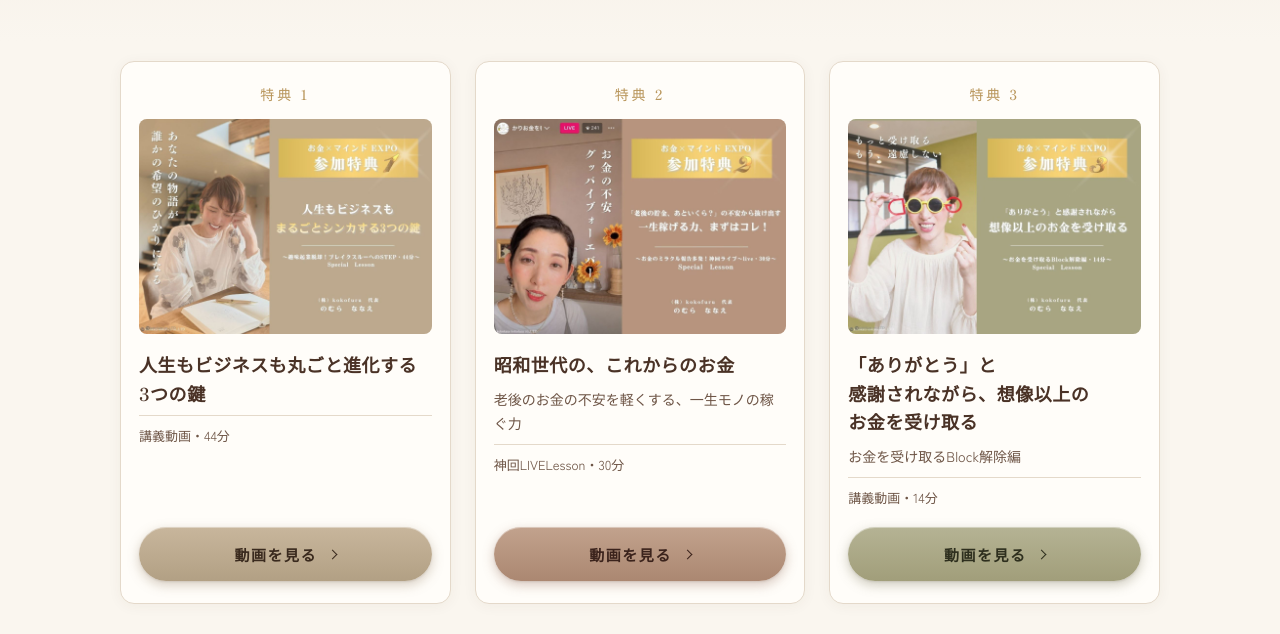
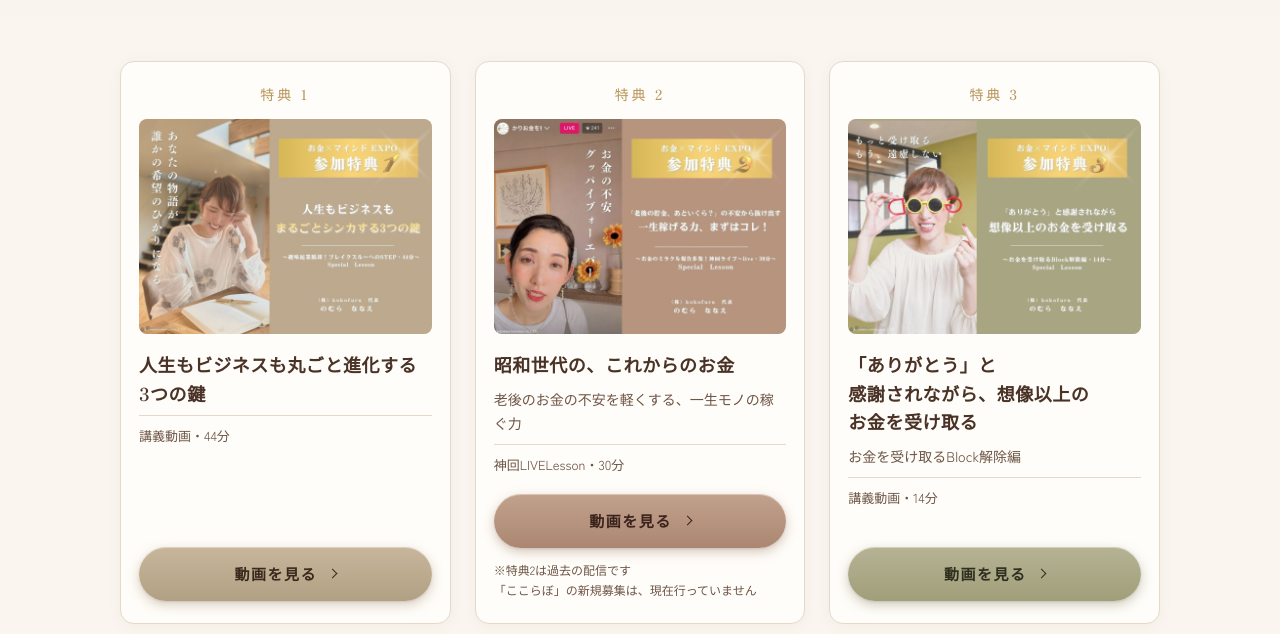
Before and after one commit to nanae-kokohfuru/nanae, a plain HTML site: page selfko-omikuji/okane-mind-expo/index.html in a window 1280 px wide. Shown: the part 318-952 px from the top of the page. Drawn offline with Linux system fonts and the light colour scheme; a web font is replaced by a local one.

Commit message:
特典2に注意書きを追加
Co-Authored-By: Claude Opus 5.5 <noreply@anthropic.com>
Claude-Session: https://claude.ai/code/session_01BNJ7A7HiY89mat7vTkHu19

```diff
--- a/selfko-omikuji/okane-mind-expo/index.html
+++ b/selfko-omikuji/okane-mind-expo/index.html
@@ -136,6 +136,7 @@
   .v2{--c1:#c2a28d;--c2:#ab8771;--tx:#3b231c;--sh:rgba(140,96,78,.35)}
   .v3{--c1:#b5b394;--c2:#a19e7a;--tx:#2e2f1e;--sh:rgba(112,110,78,.35)}
 
+  .card-note{margin-top:12px;font-size:12px;line-height:1.7;color:var(--brown-soft);text-align:left}
   /* notice */
   .notice{
     max-width:720px;margin:36px auto 0;
@@ -216,6 +217,7 @@
       <p class="time">神回LIVELesson・30分</p>
       <div class="spacer"></div>
       <a class="btn v v2" href="https://vimeo.com/1248876284/8392e6e7b0" target="_blank" rel="noopener">動画を見る</a>
+      <p class="card-note">※特典2は過去の配信です<br>「ここらぼ」の新規募集は、現在行っていません</p>
     </article>
 
     <article class="card">
```
